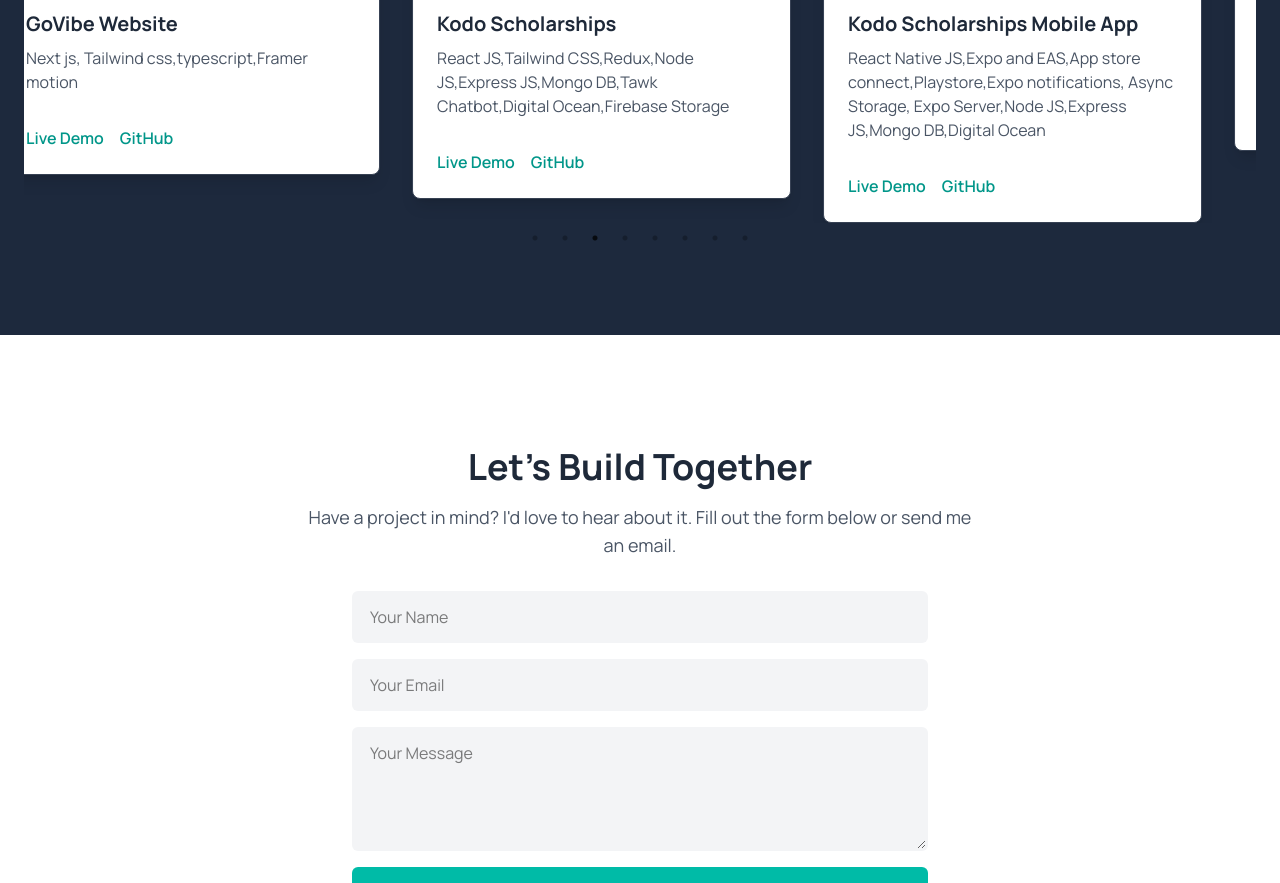
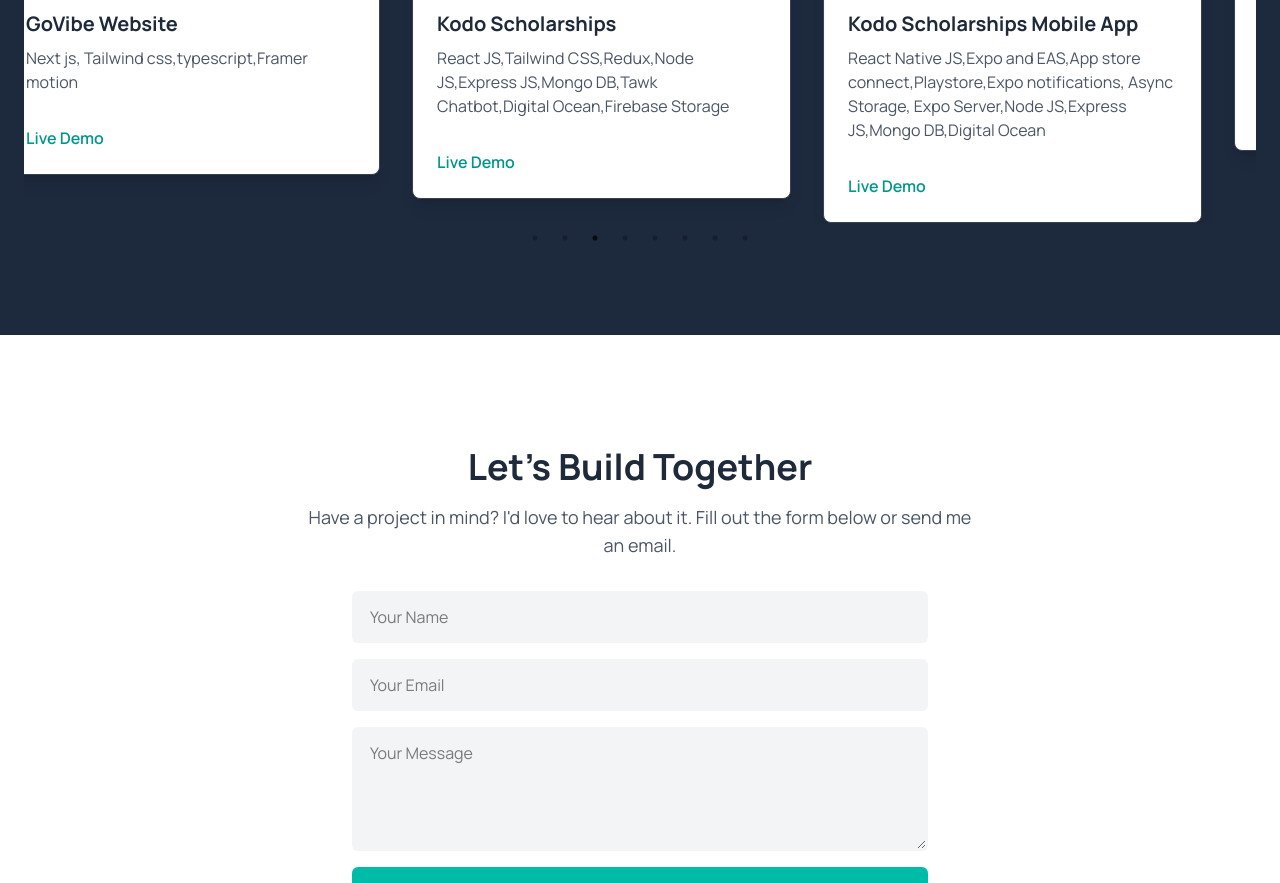
Before and after one commit to Fynn-Emmanuel-Junior/portfolio-website, a Next.js app: page / in a window 1280 px wide. Shown: the part 2460-3343 px from the top of the page. Built offline with nearby package versions, Linux system fonts and the light colour scheme.

Commit message:
updated pages

```diff
--- a/src/app/page.tsx
+++ b/src/app/page.tsx
@@ -285,7 +285,7 @@
                                     <p className="text-gray-600 mb-4 flex-grow">{project.description}</p>
                                     <div className="flex space-x-4 mt-auto pt-4">
                                         <a href={project.link} target="_blank" rel="noopener noreferrer" className="text-teal-600 font-semibold hover:underline">Live Demo</a>
-                                        <a href={project.github} target="_blank" rel="noopener noreferrer" className="text-teal-600 font-semibold hover:underline">GitHub</a>
+                                        {/* <a href={project.github} target="_blank" rel="noopener noreferrer" className="text-teal-600 font-semibold hover:underline">GitHub</a> */}
                                     </div>
                                 </div>
                             </div>
```
